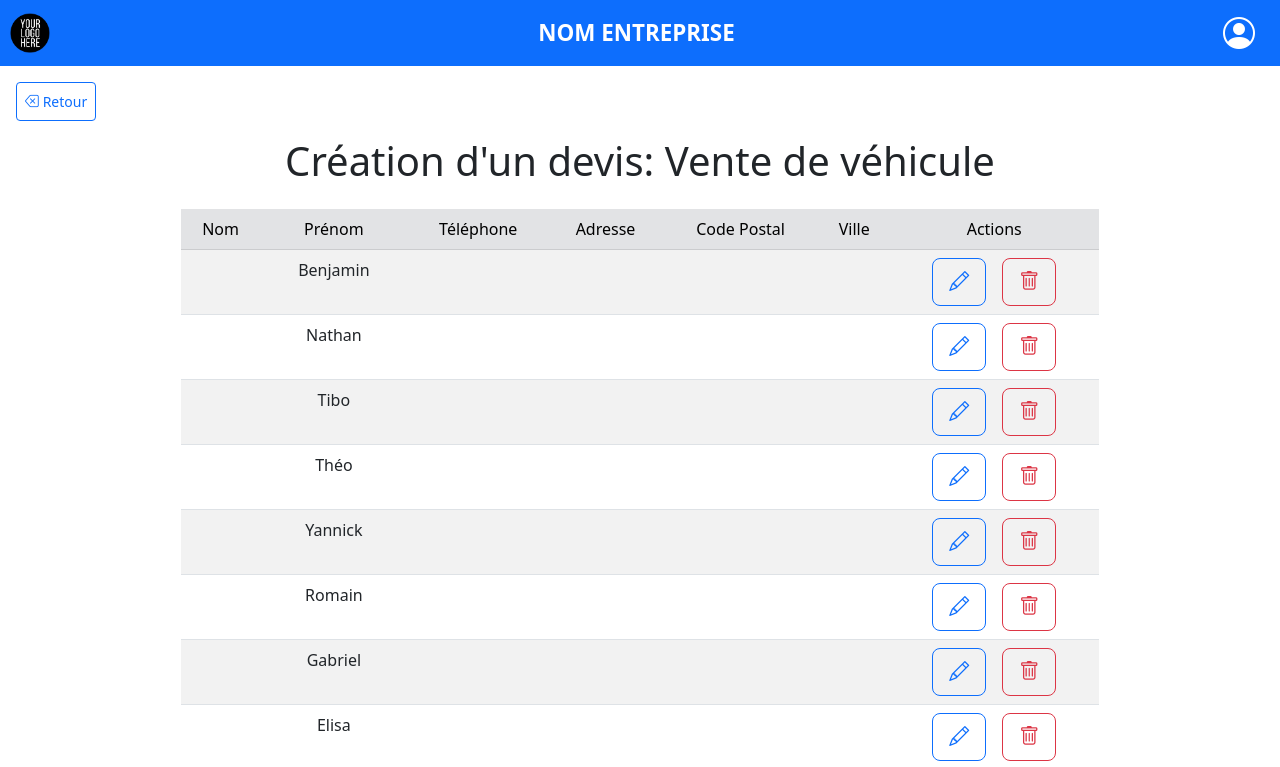
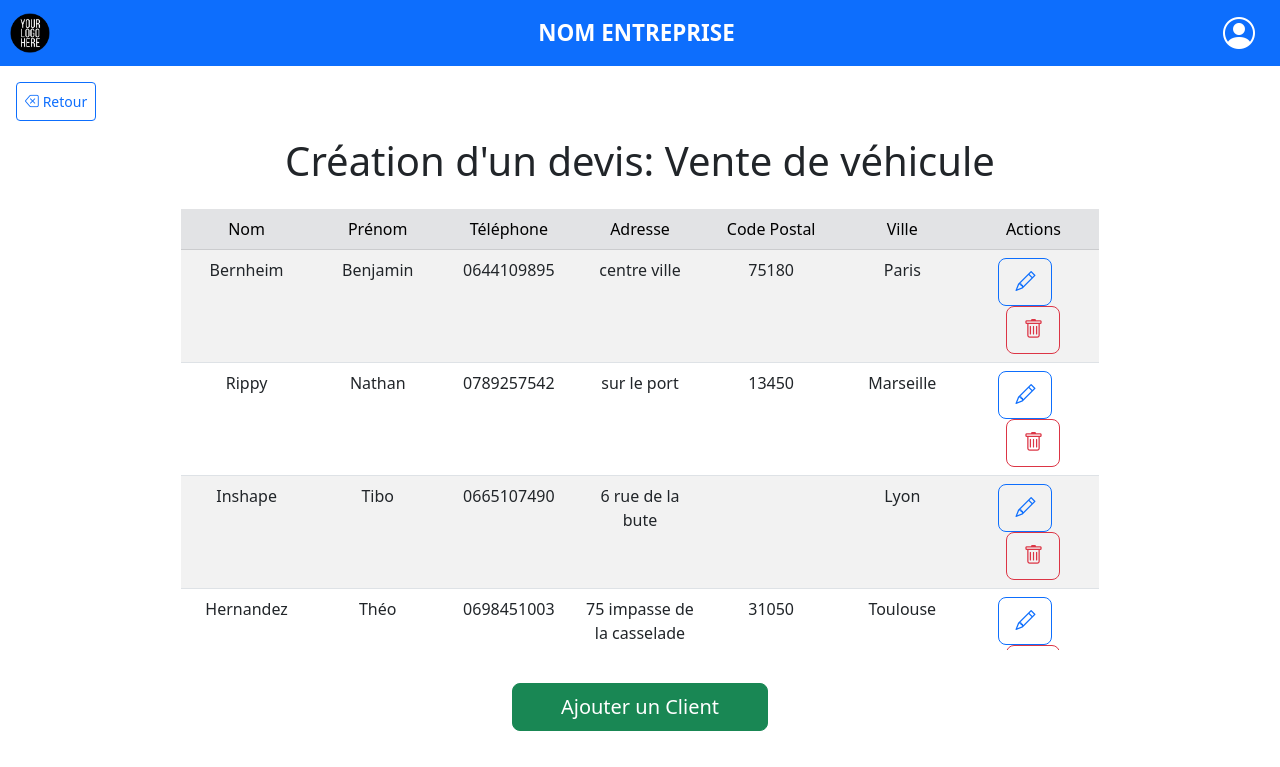
Before and after one commit to Pallies/ang13TP, an Angular app: page /menu/clients in a window 1280 px wide. Shown: the top 767 px of the page. Built offline with nearby package versions, Linux system fonts and the light colour scheme; data requests are answered from the project's data file.

Commit message:
ajout composant client

```diff
--- a/db.json
+++ b/db.json
@@ -1,15 +1,15 @@
 {
 "clients":[
-  {"id":1,"nom":"","prenom":"Benjamin","tel":"","adresse":"","cp":"","ville":""},
-  {"id":2,"nom":"","prenom":"Nathan","tel":"","adresse":"","cp":"","ville":""},
-  {"id":3,"nom":"","prenom":"Tibo","tel":"","adresse":"","cp":"","ville":""},
-  {"id":4,"nom":"","prenom":"Théo","tel":"","adresse":"","cp":"","ville":""},
-  {"id":5,"nom":"","prenom":"Yannick","tel":"","adresse":"","cp":"","ville":""},
-  {"id":6,"nom":"","prenom":"Romain","tel":"","adresse":"","cp":"","ville":""},
-  {"id":7,"nom":"","prenom":"Gabriel","tel":"","adresse":"","cp":"","ville":""},
-  {"id":8,"nom":"","prenom":"Elisa","tel":"","adresse":"","cp":"","ville":""},
-  {"id":9,"nom":"","prenom":"Christophe","tel":"","adresse":"","cp":"","ville":""},
-  {"id":10,"nom":"","prenom":"Richard","tel":"","adresse":"","cp":"","ville":""}
+  {"id":1,"nom":"Bernheim","prenom":"Benjamin","tel":"0644109895","adresse":" centre ville","cp":"75180","ville":"Paris"},
+  {"id":2,"nom":"Rippy","prenom":"Nathan","tel":"0789257542","adresse":"sur le port","cp":"13450","ville":"Marseille"},
+  {"id":3,"nom":"Inshape","prenom":"Tibo","tel":"0665107490","adresse":"6 rue de la bute","cp":"","ville":"Lyon"},
+  {"id":4,"nom":"Hernandez","prenom":"Théo","tel":"0698451003","adresse":"75 impasse de la casselade","cp":"31050","ville":"Toulouse"},
+  {"id":5,"nom":"Noah","prenom":"Yannick","tel":"073176907","adresse":"42 boulevard de la jetée","cp":"06120","ville":"Nice"},
+  {"id":6,"nom":"Desarbres","prenom":"Romain","tel":"0670811548","adresse":"14 quai malakoff","cp":"44530","ville":"Nantes"},
+  {"id":7,"nom":"Attal","prenom":"Gabriel","tel":"0776073616","adresse":"45 rue de la lande","cp":"34400","ville":"Montpellier"},
+  {"id":8,"nom":"Sednaoui","prenom":"Elisa","tel":"0771593996","adresse":"9 impasse de l'église","cp":"68730","ville":"Strasbourg"},
+  {"id":9,"nom":"Lambert","prenom":"Christophe","tel":"072316766","adresse":"324 rue de la soif","cp":"33100","ville":"Bordeaux"},
+  {"id":10,"nom":"Anconina","prenom":"Richard","tel":"0650775947","adresse":"7 rue de la citadelle ","cp":"59310","ville":"Lille"}
 ],
 "utilisateurs":[
   {"id":1,"nom":"attal","prenom":"yvan","mdp":"rootroot","email":"commercial@car.fr","profil":"COM"},
--- a/src/app/menu/clients/clients.component.css
+++ b/src/app/menu/clients/clients.component.css
@@ -0,0 +1,16 @@
+table{
+  overflow: hidden;
+}
+.scrollbar {
+  position: relative;
+  height: 50vh;
+  width: 100%;
+  overflow-y:scroll;
+  display: block;
+  }
+  tr {
+    width: 100%;
+    display: table;
+    table-layout: fixed;
+    position:relative;
+  }
--- a/src/app/menu/clients/clients.component.html
+++ b/src/app/menu/clients/clients.component.html
@@ -1,6 +1,7 @@
 <!-- TITRE -->
 <a class="h5">
-  <button class="btn btn-sm btn-outline-primary m-3 p-2">
+  <button class="btn btn-sm btn-outline-primary m-3 p-2"
+  routerLink="/menu" routerLinkActive="router-link-active" >
     <i class="bi bi-backspace"></i> Retour
   </button>
 </a>
```
